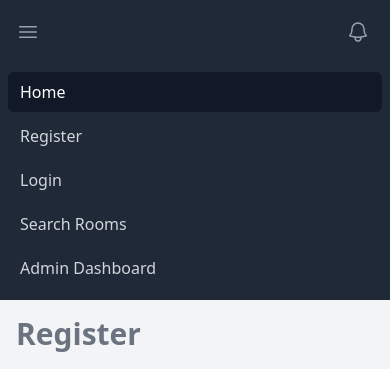
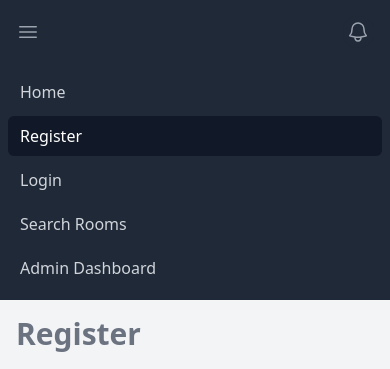
Before and after one commit to TonyLe02/Roombooking, a PHP site: page /register.php in a window 390 px wide. Shown: the top 369 px of the page. Run offline with PHP 8.4, Linux system fonts and the light colour scheme.

Commit message:
refactor: navigation links for mobile menu in admin.php, login.php, register.php, and search.php

```diff
--- a/src/admin.php
+++ b/src/admin.php
@@ -79,11 +79,11 @@ if (!isset($_SESSION['username']) || $_SESSION['role'] != 'admin') {
         <!-- Mobile menu, show/hide based on menu state. -->
         <div class="sm:hidden" id="mobile-menu">
             <div class="space-y-1 px-2 pb-3 pt-2">
-                <a href="/Roombooking/src/index.php" class="block rounded-md bg-gray-900 px-3 py-2 text-base font-medium text-white" aria-current="page">Home</a>
+                <a href="/Roombooking/src/index.php" class="block rounded-md px-3 py-2 text-base font-medium text-gray-300 hover:bg-gray-700 hover:text-white">Home</a>
                 <a href="/Roombooking/src/register.php" class="block rounded-md px-3 py-2 text-base font-medium text-gray-300 hover:bg-gray-700 hover:text-white">Register</a>
                 <a href="/Roombooking/src/login.php" class="block rounded-md px-3 py-2 text-base font-medium text-gray-300 hover:bg-gray-700 hover:text-white">Login</a>
                 <a href="/Roombooking/src/search.php" class="block rounded-md px-3 py-2 text-base font-medium text-gray-300 hover:bg-gray-700 hover:text-white">Search Rooms</a>
-                <a href="/Roombooking/src/admin.php" class="block rounded-md px-3 py-2 text-base font-medium text-gray-300 hover:bg-gray-700 hover:text-white">Admin Dashboard</a>
+                <a href="/Roombooking/src/admin.php" class="block rounded-md bg-gray-900 px-3 py-2 text-base font-medium text-white" aria-current="page">Admin Dashboard</a>
             </div>
         </div>
     </nav>
--- a/src/login.php
+++ b/src/login.php
@@ -118,9 +118,9 @@ if ($_SERVER['REQUEST_METHOD'] == 'POST') {
         <!-- Mobile menu, show/hide based on menu state. -->
         <div class="sm:hidden" id="mobile-menu">
             <div class="space-y-1 px-2 pb-3 pt-2">
-                <a href="/Roombooking/src/index.php" class="block rounded-md bg-gray-900 px-3 py-2 text-base font-medium text-white" aria-current="page">Home</a>
+                <a href="/Roombooking/src/index.php" class="block rounded-md px-3 py-2 text-base font-medium text-gray-300 hover:bg-gray-700 hover:text-white">Home</a>
                 <a href="/Roombooking/src/register.php" class="block rounded-md px-3 py-2 text-base font-medium text-gray-300 hover:bg-gray-700 hover:text-white">Register</a>
-                <a href="/Roombooking/src/login.php" class="block rounded-md px-3 py-2 text-base font-medium text-gray-300 hover:bg-gray-700 hover:text-white">Login</a>
+                <a href="/Roombooking/src/login.php" class="block rounded-md bg-gray-900 px-3 py-2 text-base font-medium text-white" aria-current="page">Login</a>
                 <a href="/Roombooking/src/search.php" class="block rounded-md px-3 py-2 text-base font-medium text-gray-300 hover:bg-gray-700 hover:text-white">Search Rooms</a>
                 <a href="/Roombooking/src/admin.php" class="block rounded-md px-3 py-2 text-base font-medium text-gray-300 hover:bg-gray-700 hover:text-white">Admin Dashboard</a>
             </div>
--- a/src/register.php
+++ b/src/register.php
@@ -71,8 +71,8 @@
         <!-- Mobile menu, show/hide based on menu state. -->
         <div class="sm:hidden" id="mobile-menu">
             <div class="space-y-1 px-2 pb-3 pt-2">
-                <a href="/Roombooking/src/index.php" class="block rounded-md bg-gray-900 px-3 py-2 text-base font-medium text-white" aria-current="page">Home</a>
-                <a href="/Roombooking/src/register.php" class="block rounded-md px-3 py-2 text-base font-medium text-gray-300 hover:bg-gray-700 hover:text-white">Register</a>
+                <a href="/Roombooking/src/index.php" class="block rounded-md px-3 py-2 text-base font-medium text-gray-300 hover:bg-gray-700 hover:text-white">Home</a>
+                <a href="/Roombooking/src/register.php" class="block rounded-md bg-gray-900 px-3 py-2 text-base font-medium text-white" aria-current="page">Register</a>
                 <a href="/Roombooking/src/login.php" class="block rounded-md px-3 py-2 text-base font-medium text-gray-300 hover:bg-gray-700 hover:text-white">Login</a>
                 <a href="/Roombooking/src/search.php" class="block rounded-md px-3 py-2 text-base font-medium text-gray-300 hover:bg-gray-700 hover:text-white">Search Rooms</a>
                 <a href="/Roombooking/src/admin.php" class="block rounded-md px-3 py-2 text-base font-medium text-gray-300 hover:bg-gray-700 hover:text-white">Admin Dashboard</a>
--- a/src/search.php
+++ b/src/search.php
@@ -79,10 +79,10 @@ if (!isset($_SESSION['username'])) {
         <!-- Mobile menu, show/hide based on menu state. -->
         <div class="sm:hidden" id="mobile-menu">
             <div class="space-y-1 px-2 pb-3 pt-2">
-                <a href="/Roombooking/src/index.php" class="block rounded-md bg-gray-900 px-3 py-2 text-base font-medium text-white" aria-current="page">Home</a>
+                <a href="/Roombooking/src/index.php" class="block rounded-md px-3 py-2 text-base font-medium text-gray-300 hover:bg-gray-700 hover:text-white">Home</a>
                 <a href="/Roombooking/src/register.php" class="block rounded-md px-3 py-2 text-base font-medium text-gray-300 hover:bg-gray-700 hover:text-white">Register</a>
                 <a href="/Roombooking/src/login.php" class="block rounded-md px-3 py-2 text-base font-medium text-gray-300 hover:bg-gray-700 hover:text-white">Login</a>
-                <a href="/Roombooking/src/search.php" class="block rounded-md px-3 py-2 text-base font-medium text-gray-300 hover:bg-gray-700 hover:text-white">Search Rooms</a>
+                <a href="/Roombooking/src/search.php" class="block rounded-md bg-gray-900 px-3 py-2 text-base font-medium text-white" aria-current="page">Search Rooms</a>
                 <a href="/Roombooking/src/admin.php" class="block rounded-md px-3 py-2 text-base font-medium text-gray-300 hover:bg-gray-700 hover:text-white">Admin Dashboard</a>
             </div>
         </div>
```
